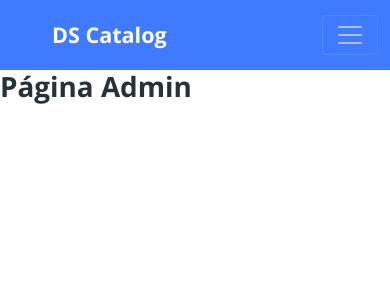
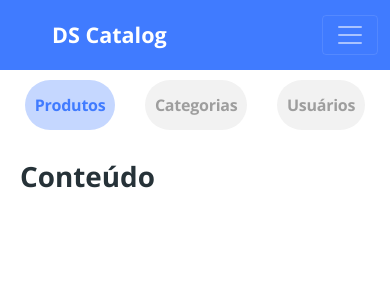
Before and after one commit to helderargomes/dscatalog-full, a React (Create React App) app in the folder frontweb/: page /admin in a window 390 px wide. Shown: the top 300 px of the page. Built offline with nearby package versions, Linux system fonts and the light colour scheme.

Commit message:
Admin Navbar layout mobile

```diff
--- /dev/null
+++ b/frontweb/src/pages/Admin/Navbar/index.tsx
@@ -0,0 +1,31 @@
+import "./styles.css";
+
+const Navbar = () => {
+  return (
+    <nav className="admin-nav-container">
+      <ul>
+        <li>
+          <a href="link" className="admin-nav-item active">
+            <p>Produtos</p>
+          </a>
+        </li>
+      </ul>
+      <ul>
+        <li>
+          <a href="link" className="admin-nav-item">
+            <p>Categorias</p>
+          </a>
+        </li>
+      </ul>
+      <ul>
+        <li>
+          <a href="link" className="admin-nav-item">
+            <p>Usuários</p>
+          </a>
+        </li>
+      </ul>
+    </nav>
+  );
+};
+
+export default Navbar;
--- /dev/null
+++ b/frontweb/src/pages/Admin/Navbar/styles.css
@@ -0,0 +1,39 @@
+ul {
+    list-style-type: none;
+    margin: 0;
+    padding: 0;
+}
+
+
+.admin-nav-container {
+    padding: 10px;
+    background-color: #fff;
+    display: flex;
+    flex-direction: row;
+    justify-content: space-around;
+
+
+}
+
+.admin-nav-item {
+    display: flex;
+    align-items: center;
+    justify-content: center;
+    height: 50px;
+    background-color: #F2F2F2;
+    border-radius: 100px;
+    padding: 0 10px;
+    font-size: 16px;
+    font-weight: bold;
+    letter-spacing: -0.015em;
+    color: #9e9e9e;
+}
+
+.admin-nav-item.active {
+    background: rgba(64, 123, 255, 0.3);
+    color: #407bff;
+
+}
+.admin-nav-item p {
+    margin-bottom: 0;
+}
--- a/frontweb/src/pages/Admin/index.tsx
+++ b/frontweb/src/pages/Admin/index.tsx
@@ -1,5 +1,16 @@
+import Navbar from "./Navbar";
+
+import './styles.css'
+
 const Admin = () => {
-  return <h1>Página Admin</h1>;
+  return (
+    <div className="admin-container">
+      <Navbar />
+      <div className="admin-content">
+        <h1>Conteúdo</h1>
+      </div>
+    </div>
+  );
 };
 
 export default Admin;
--- /dev/null
+++ b/frontweb/src/pages/Admin/styles.css
@@ -0,0 +1,18 @@
+.admin-container {
+    display: flex;
+    flex-direction: column;
+}
+
+.admin-content {
+    padding: 20px;
+}
+
+@media (min-width: 1200px) {
+    .admin-container {
+        flex-direction: row;
+    }
+
+    .admin-content {
+        flex: 1;
+    }
+}
```
